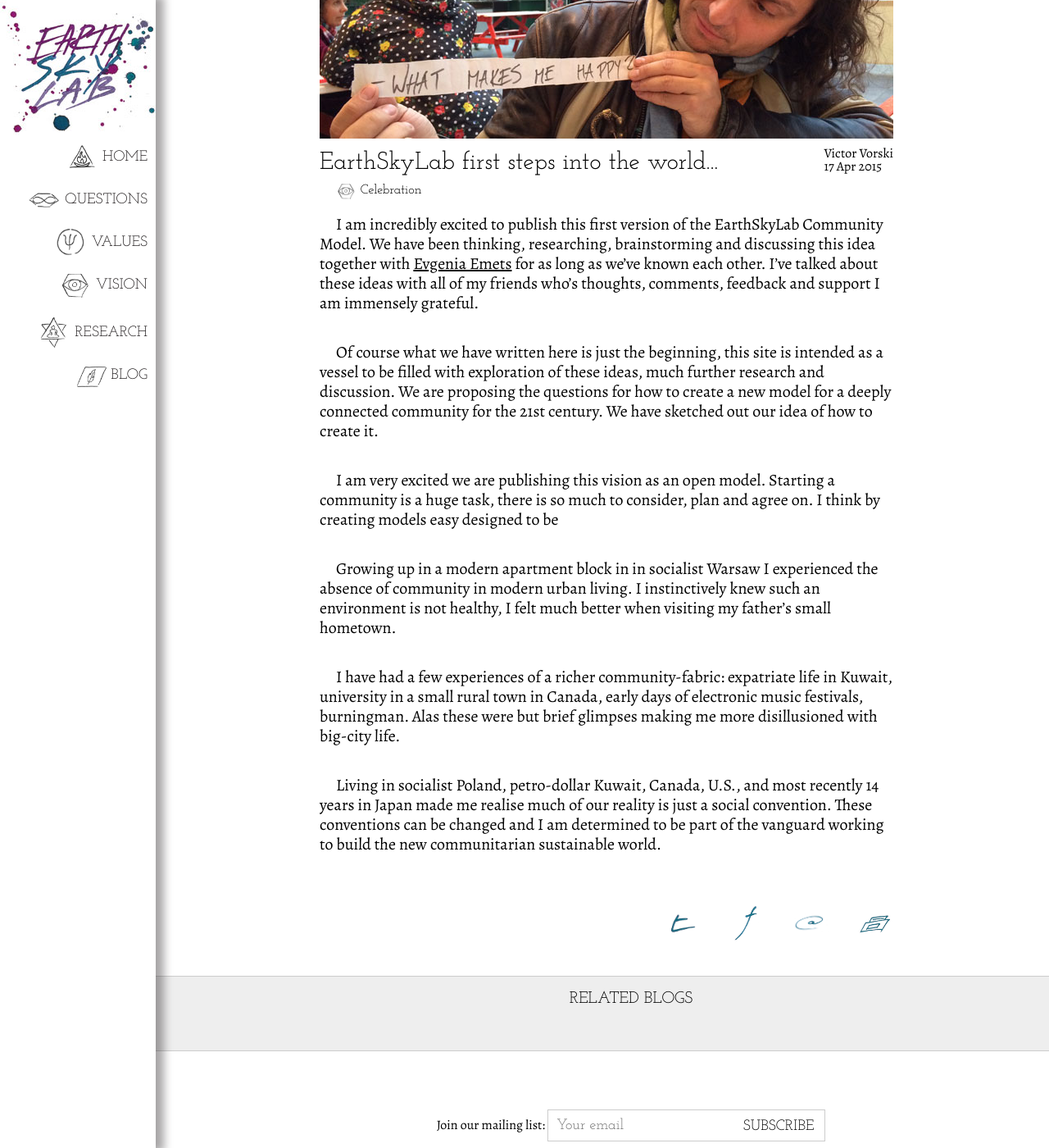
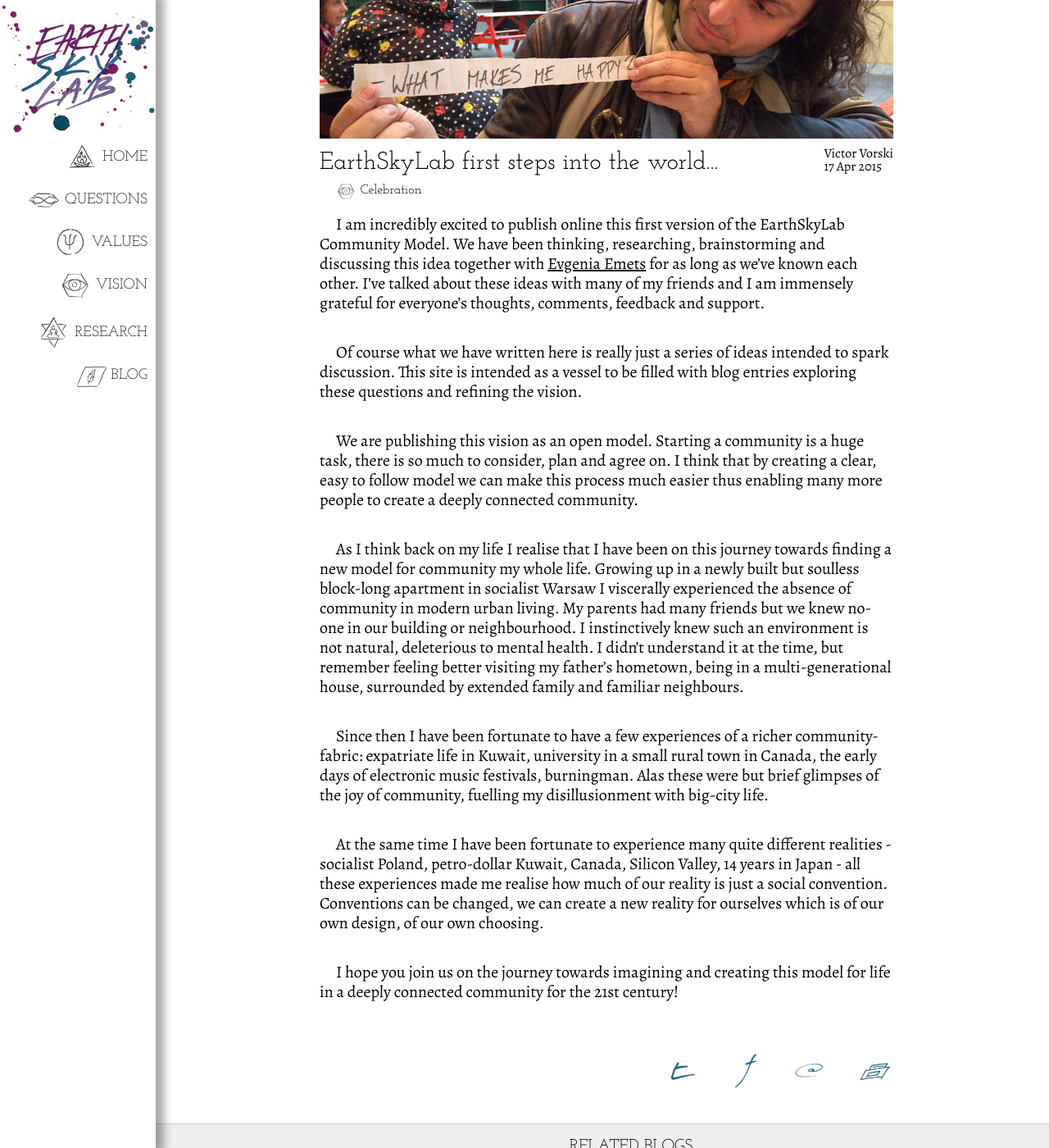
Before and after one commit to EarthSkyLab/EarthSkyLab.github.io, a Jekyll site: the page built from _posts/2015-04-17-site-launch-victor.md, in a window 1280 px wide and 1400 px high, scrolled down 242 px. Shown: the whole window at 82% size. Built offline with Jekyll 4.4.1, drawn with Linux system fonts in a browser that asks for light colours; some web fonts are replaced; Markdown is read by kramdown in place of the engine named in the settings; comment, search, counter and statistics services are not loaded.

Commit message:
Victor's launch blog!

```diff
--- a/_posts/2015-04-17-site-launch-victor.md
+++ b/_posts/2015-04-17-site-launch-victor.md
@@ -5,14 +5,17 @@ tags: celebration
 author: victor
 ---
 
-I am incredibly excited to publish this first version of the EarthSkyLab Community Model. We have been thinking, researching, brainstorming and discussing this idea together with [Evgenia Emets](/authors/evgenia.html) for as long as we've known each other. I've talked about these ideas with all of my friends who's thoughts, comments, feedback and support I am immensely grateful.
+I am incredibly excited to publish online this first version of the EarthSkyLab Community Model. We have been thinking, researching, brainstorming and discussing this idea together with [Evgenia Emets](/authors/evgenia.html) for as long as we've known each other. I've talked about these ideas with many of my friends and I am immensely grateful for everyone's thoughts, comments, feedback and support.
 
-Of course what we have written here is just the beginning, this site is intended as a vessel to be filled with exploration of these ideas, much further research and discussion. We are proposing the questions for how to create a new model for a deeply connected community for the 21st century. We have sketched out our idea of how to create it.
+Of course what we have written here is really just a series of ideas intended to spark discussion. This site is intended as a vessel to be filled with blog entries exploring these questions and refining the vision.
 
-I am very excited we are publishing this vision as an open model. Starting a community is a huge task, there is so much to consider, plan and agree on. I think by creating models easy designed to be
+We are publishing this vision as an open model. Starting a community is a huge task, there is so much to consider, plan and agree on. I think that by creating a clear, easy to follow model we can make this process much easier thus enabling many more people to create a deeply connected community.
 
-Growing up in a modern apartment block in in socialist Warsaw I experienced the absence of community in modern urban living. I instinctively knew such an environment is not healthy, I felt much better when visiting my father’s small hometown.
 
-I have had a few experiences of a richer community-fabric: expatriate life in Kuwait, university in a small rural town in Canada, early days of electronic music festivals, burningman. Alas these were but brief glimpses making me more disillusioned with big-city life.
+As I think back on my life I realise that I have been on this journey towards finding a new model for community my whole life. Growing up in a newly built but soulless block-long apartment in socialist Warsaw I viscerally experienced the absence of community in modern urban living. My parents had many friends but we knew no-one in our building or neighbourhood. I instinctively knew such an environment is not natural, deleterious to mental health. I didn't understand it at the time, but remember feeling better visiting my father’s hometown, being in a multi-generational house, surrounded by extended family and familiar neighbours.
 
-Living in socialist Poland, petro-dollar Kuwait, Canada, U.S., and most recently 14 years in Japan made me realise much of our reality is just a social convention. These conventions can be changed and I am determined to be part of the vanguard working to build the new communitarian sustainable world.
+Since then I have been fortunate to have a few experiences of a richer community-fabric: expatriate life in Kuwait, university in a small rural town in Canada, the early days of electronic music festivals, burningman. Alas these were but brief glimpses of the joy of community, fuelling my disillusionment with big-city life.
+
+At the same time I have been fortunate to experience many quite different realities - socialist Poland, petro-dollar Kuwait, Canada, Silicon Valley, 14 years in Japan - all these experiences made me realise how much of our reality is just a social convention. Conventions can be changed, we can create a new reality for ourselves which is of our own design, of our own choosing.
+
+I hope you join us on the journey towards imagining and creating this model for life in a deeply connected community for the 21st century!
```
